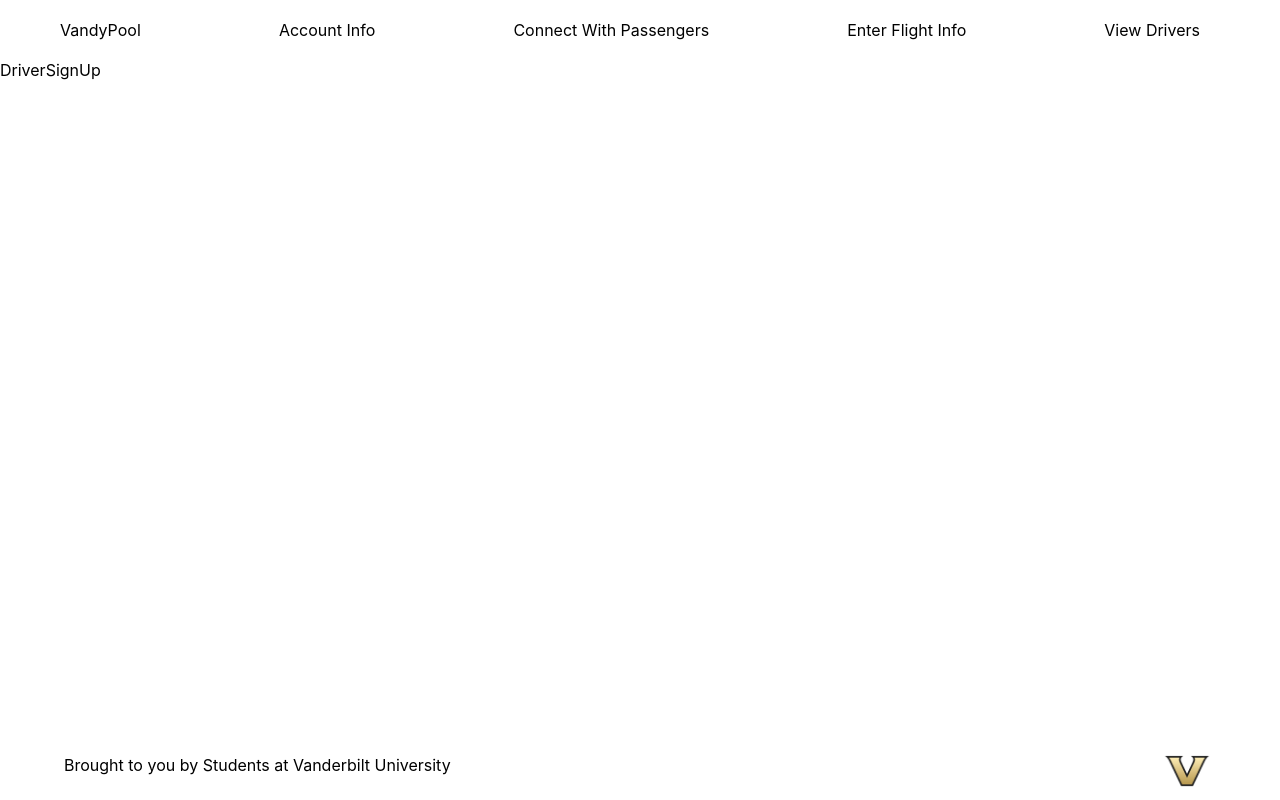
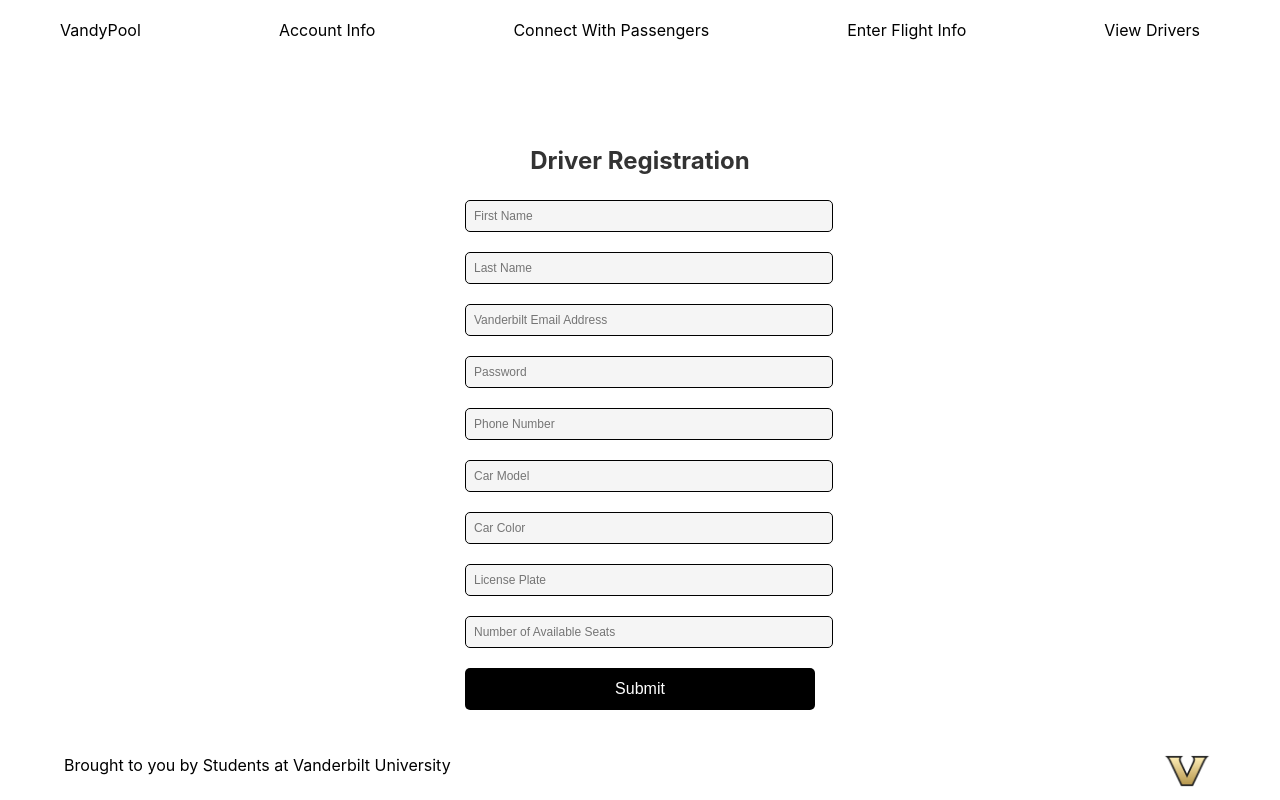
Before and after one commit to jzjackjz/VandyPool, a React (Create React App) app: page /DriverSignUp in a window 1280 px wide. Built offline with nearby package versions, Linux system fonts and the light colour scheme.

Commit message:
driver sign up front end

```diff
--- a/src/Components/CreateAccount/DriverSignUp.css
+++ b/src/Components/CreateAccount/DriverSignUp.css
@@ -0,0 +1,40 @@
+.driver-signup-container {
+    display: flex;
+    flex-direction: column;
+    gap: 20px;
+    width: 350px;
+    margin: 50px auto;
+    padding: 20px;
+  }
+
+  .driver-signup-container h1 {
+    text-align: center;
+    font-size: 24px;
+    color: #333;
+    margin-bottom: 5px;
+  }
+
+  .driver-signup-container input {
+    padding: 8px;
+    border: 0.5px solid #000000;
+    border-radius: 5px;
+    font-size: 12px;
+    width: 100%;
+    background-color: #f5f5f5; /* Gray background for input fields */
+  }
+
+  .driver-signup-container button {
+    padding: 12px;
+    border: none;
+    border-radius: 5px;
+    font-size: 16px;
+    cursor: pointer;
+    background-color: #000; /* Black color */
+    color: white;
+    transition: background-color 0.3s;
+    width: 100%;
+  }
+
+  .driver-signup-container button:hover {
+    background-color: #555; /* Darker gray on hover */
+  }
--- a/src/Components/CreateAccount/DriverSignUp.js
+++ b/src/Components/CreateAccount/DriverSignUp.js
@@ -1,6 +1,36 @@
+import React, { useState } from 'react';
 import "./DriverSignUp.css";
+
 function DriverSignUp() {
-  return <div>DriverSignUp</div>;
+  const [firstName, setFirstName] = useState('');
+  const [lastName, setLastName] = useState('');
+  const [email, setEmail] = useState('');
+  const [password, setPassword] = useState('');
+  const [phoneNumber, setPhoneNumber] = useState('');
+  const [carModel, setCarModel] = useState('');
+  const [carColor, setCarColor] = useState('');
+  const [licensePlate, setLicensePlate] = useState('');
+  const [seatsAvailable, setSeatsAvailable] = useState('');
+
+  const handleSubmit = () => {
+    // Add logic to handle form submission
+  };
+
+  return (
+    <div className="driver-signup-container">
+      <h1>Driver Registration</h1>
+      <input type="text" placeholder="First Name" value={firstName} onChange={e => setFirstName(e.target.value)} />
+      <input type="text" placeholder="Last Name" value={lastName} onChange={e => setLastName(e.target.value)} />
+      <input type="email" placeholder="Vanderbilt Email Address" value={email} onChange={e => setEmail(e.target.value)} />
+      <input type="password" placeholder="Password" value={password} onChange={e => setPassword(e.target.value)} />
+      <input type="tel" placeholder="Phone Number" value={phoneNumber} onChange={e => setPhoneNumber(e.target.value)} />
+      <input type="model" placeholder="Car Model" value={carModel} onChange={e => setCarModel(e.target.value)} />
+      <input type="car_color" placeholder="Car Color" value={carColor} onChange={e => setCarColor(e.target.value)} />
+      <input type="license plate" placeholder="License Plate" value={licensePlate} onChange={e => setLicensePlate(e.target.value)} />
+      <input type="seatsAvailable" placeholder="Number of Available Seats" value={seatsAvailable} onChange={e => setSeatsAvailable(e.target.value)} />
+      <button onClick={handleSubmit}>Submit</button>
+    </div>
+  );
 }
 
 export default DriverSignUp;
```
